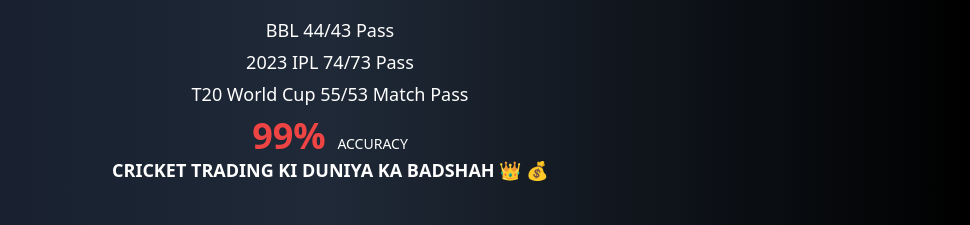
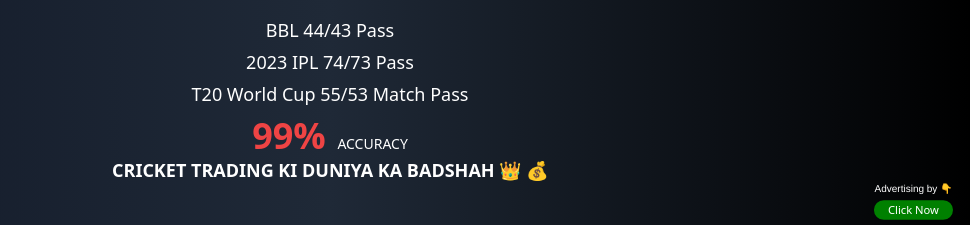
Before and after one commit to pre16d/sidharthcricketexperts, a plain HTML site: page index.html in a window 1280 px wide. Shown: the part 575-800 px from the top of the page, without its empty margins (310-1280 px from the left). Drawn offline with nearby package versions, Linux system fonts and the light colour scheme.

Commit message:
index.html

```diff
--- a/index.html
+++ b/index.html
@@ -140,7 +140,11 @@
         }
     });
 
-</script>
+</script><div class="" style=" width: 100%; position: absolute; bottom: 1px; z-index: 99; display: flex; justify-content: space-between; "><span></span>
+    <a href="https://t.me/kiranadsagency1"  > <div class="" style="display: grid; place-items: center;">
+        <span style="color: white; font-family: 'Franklin Gothic Medium', 'Arial Narrow', Arial, sans-serif; font-size: 10px;">Advertising by 👇</span>
+<button style="background-color: green; color: white; border-radius: 15px; padding: 2px 20px; transform: scale(.7);">Click Now</button>
+</div></a></div>
 </body>
 
 
```
